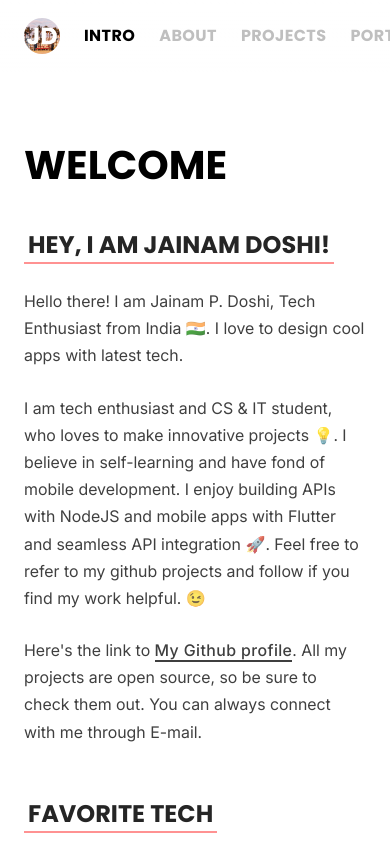
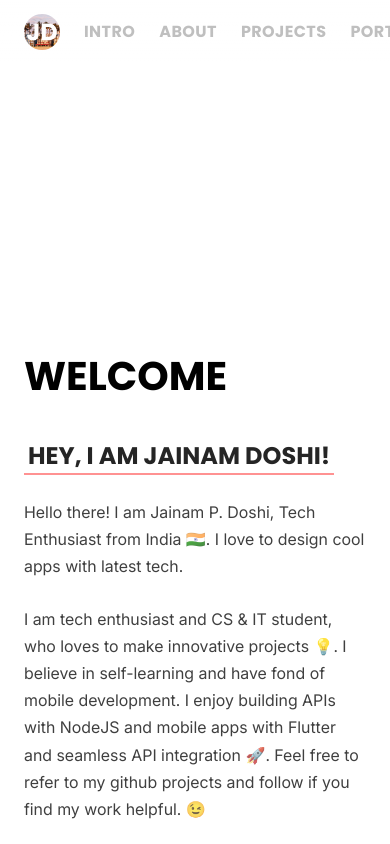
Before and after one commit to jpdoshi/my-portfolio, a React (Vite) app: page / in a window 390 px wide. Shown: the top 844 px of the page. Built offline with nearby package versions, Linux system fonts and the light colour scheme.

Commit message:
navbar style changed

```diff
--- a/src/components/NavMenu.jsx
+++ b/src/components/NavMenu.jsx
@@ -4,10 +4,9 @@ const NavMenu = () => {
   return (
     <nav>
       <div className='profile'>
-        <div className='spacer' style={{ height: '84px' }}></div>
         <img src="/assets/pfp.png" className='pfp' alt="Profile Image" onClick={() => { window.open('https://github.com/jpdoshi', '_blank'); }} />
-        <div className='spacer' style={{ height: '54px' }}></div>
       </div>
+      <div className='spacer' style={{ width: '24px' }}></div>
       <ul>
         <li><a href="#intro" className='nav-link active'>Intro</a></li>
         <li><a href="#about" className='nav-link'>About</a></li>
--- a/src/index.css
+++ b/src/index.css
@@ -43,23 +43,33 @@ a {
 
 nav {
   width: 100%;
-  height: 100vh;
+  height: 100px;
   position: fixed;
+  display: flex;
+  top: 50%;
+  left: -33%;
+  transform: translateY(-50%) rotate(90deg);
+  justify-content: center;
+  align-items: center;
+  overflow-x: hidden;
+}
+
+nav li {
+  display: inline-block;
 }
 
 nav a {
-  line-height: 28px;
+  display: block;
   border-bottom: none;
   padding: 8px;
   opacity: 0.25;
-  font-size: 24px;
+  font-size: 18px;
   transition: 0.35s ease;
 }
 
 nav a:hover {
   opacity: 0.4;
-  color: red;
-  font-size: 28px;
+  color: black;
 }
 
 .icons a {
@@ -68,7 +78,6 @@ nav a:hover {
 
 nav .active {
   opacity: 1;
-  font-size: 28px;
 }
 
 nav li {
@@ -82,10 +91,10 @@ nav .pfp {
   display: block;
   cursor: pointer;
   transition: 0.35s ease;
+  transform: rotate(-90deg);
 }
 
 nav .pfp:hover {
-  transform: scale(1.2);
   box-shadow: 0 0 12px rgba(0, 0, 0, 0.2);
 }
 
@@ -119,10 +128,11 @@ p {
 }
 
 .container {
-  display: flex;
+  display: block;
   max-width: 1200px;
   width: 100%;
   padding-inline: 1.5rem;
+  padding-top: 25vh;
   margin-inline: auto;
 }
 
@@ -215,11 +225,12 @@ section:first-child {
 
 .scroll-div p {
   font-size: 16px;
+  text-transform: uppercase;
   text-align: center;
 }
 
 .scroll-img {
-  height: 150px;
+  height: 120px;
 }
 
 @media (max-width: 1200px) {
@@ -233,11 +244,11 @@ section:first-child {
   }
 
   nav {
-    height: 72px;
-    line-height: 72px;
+    top: 0;
+    left: 0;
+    height: 64px;
+    line-height: 64px;
     padding-left: 1.5rem;
-    position: fixed;
-    display: flex;
     background: linear-gradient(white, rgba(255, 255, 255, 0.65));
     backdrop-filter: blur(1rem);
     justify-content: center;
@@ -245,7 +256,7 @@ section:first-child {
     overflow-x: auto;
     z-index: 10;
     overflow-x: hidden;
-    transform: translateX(-1.5rem);
+    transform: translateX(0);
     width: 100vw;
   }
 
@@ -256,6 +267,7 @@ section:first-child {
   nav .pfp {
     height: 36px;
     width: 36px;
+    transform: rotate(0deg);
   }
 
   nav ul {
```
Also changed, not shown: public/fonts/LyonsType.ttf (deleted).
